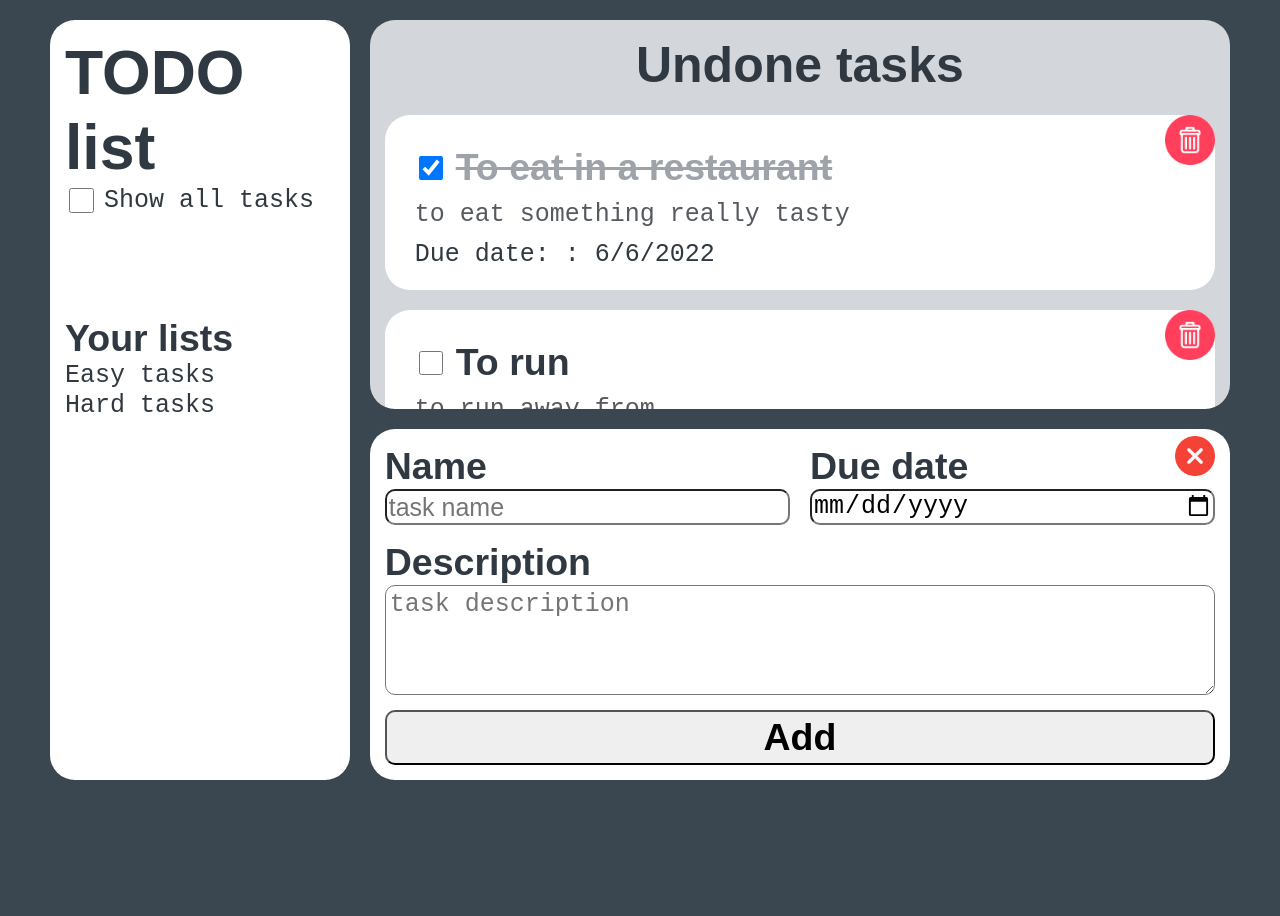
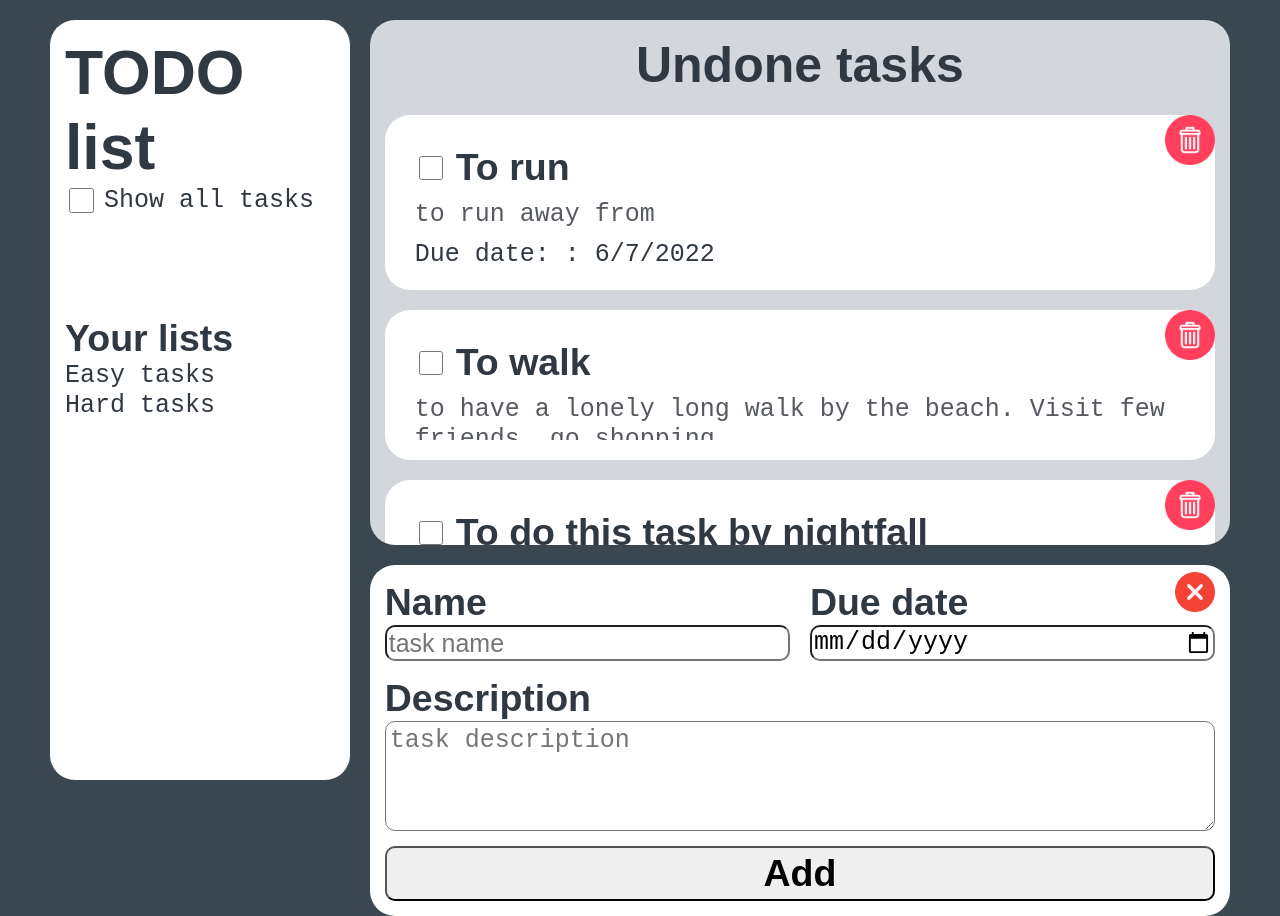
Before and after one commit to ArtemSmotritel/todolist-react, a React (Create React App) app: page / in a window 1280 px wide. Before the commit the page ends 800 px from the top, so only its background shows below. Built offline with nearby package versions, Linux system fonts and the light colour scheme; a web font is replaced by a local one.

Commit message:
add show all tasks button

```diff
--- a/src/App.js
+++ b/src/App.js
@@ -55,30 +55,43 @@ const tasks = [
 ];
 
 function App() {
-  const [list, setList] = useState(tasks);
+  const [list, setList] = useState(tasks),
+    [showDone, setShowDone] = useState(false);
 
-  const onListIdChange = id => {
-    const listToDisplay = tasks.filter(t => t.list_id === id);
+  const onListIdChange = (id) => {
+    const listToDisplay = tasks.filter((t) => t.list_id === id);
     setList(listToDisplay);
-  }
+  };
 
-  const onTaskCheck = id => {
+  const onToggleDoneTasks = (newShowDone) => {
+    setShowDone(newShowDone);
+  };
+
+  const onTaskCheck = (id) => {
     const task = tasks.find((t) => t.id === id);
     task.done = !task.done;
-  }
+  };
 
-  const onTaskDelete = id => {
+  const onTaskDelete = (id) => {
     const indexToDelete = tasks.findIndex((t) => t.id === id);
     tasks.splice(indexToDelete, 1);
-    const listToDisplay = list.filter(t => t.id !== id);
+    const listToDisplay = list.filter((t) => t.id !== id);
     setList(listToDisplay);
-  }
+  };
 
   return (
     <>
-      <Sidebar onListIdChange={onListIdChange}/>
+      <Sidebar
+        onListIdChange={onListIdChange}
+        onToggleDoneTasks={onToggleDoneTasks}
+      />
       <main>
-        <List list={list} onTaskDelete={onTaskDelete} onTaskCheck={onTaskCheck}/>
+        <List
+          list={list}
+          onTaskDelete={onTaskDelete}
+          onTaskCheck={onTaskCheck}
+          showDone={showDone}
+        />
         <NewTaskForm />
       </main>
     </>
--- a/src/List/List.css
+++ b/src/List/List.css
@@ -3,6 +3,7 @@
   border-radius: 25px;
   padding: 15px;
   box-sizing: border-box;
+  min-height: 525px;
   height: fit-content;
   overflow-y: scroll;
 
--- a/src/List/List.js
+++ b/src/List/List.js
@@ -1,9 +1,9 @@
 import "./List.css";
 import Task from "./Task/Task";
-import { useState } from "react";
 
 export default function List(params) {
-  const {list, onTaskDelete, onTaskCheck} = params;
+  const { list, onTaskDelete, onTaskCheck } = params;
+  let listClass = "list" + (params.showDone ? " list_show-done" : "");
 
   function onDelete(id) {
     onTaskDelete(id);
@@ -13,7 +13,7 @@ export default function List(params) {
     onTaskCheck(id);
   }
   return (
-    <section className="list">
+    <section className={listClass}>
       <h3 className="list__name">Undone tasks</h3>
       <section className="list__tasks">
         {list.map((t) => (
--- a/src/List/Task/Task.css
+++ b/src/List/Task/Task.css
@@ -13,7 +13,7 @@
 }
 
 .task_done {
-  /* display: none; */
+  display: none;
 }
 
 .task__date,
--- a/src/TodoListSidebar/Sidebar.js
+++ b/src/TodoListSidebar/Sidebar.js
@@ -2,14 +2,15 @@ import React from "react";
 import "./Sidebar.css";
 
 export default function Sidebar(params) {
-  const { onListIdChange } = params;
+  const { onListIdChange, onToggleDoneTasks } = params;
 
   const handleCheck = (e) => {
-    console.log("changed");
+    const showAllTasks = e.target.checked;
+    onToggleDoneTasks(showAllTasks);
   };
 
   const handleListChange = (e) => {
-    const id = +e.target.id.split('-')[1];
+    const id = +e.target.id.split("-")[1];
     onListIdChange(id);
   };
 
@@ -29,10 +30,18 @@ export default function Sidebar(params) {
       </div>
       <h2 className="sidebar__section-header">Your lists</h2>
       <ul className="list-of-lists">
-        <li className="list-of-lists__item" id="list-1" onClick={handleListChange}>
+        <li
+          className="list-of-lists__item"
+          id="list-1"
+          onClick={handleListChange}
+        >
           Easy tasks
         </li>
-        <li className="list-of-lists__item" id="list-2" onClick={handleListChange}>
+        <li
+          className="list-of-lists__item"
+          id="list-2"
+          onClick={handleListChange}
+        >
           Hard tasks
         </li>
       </ul>
```
